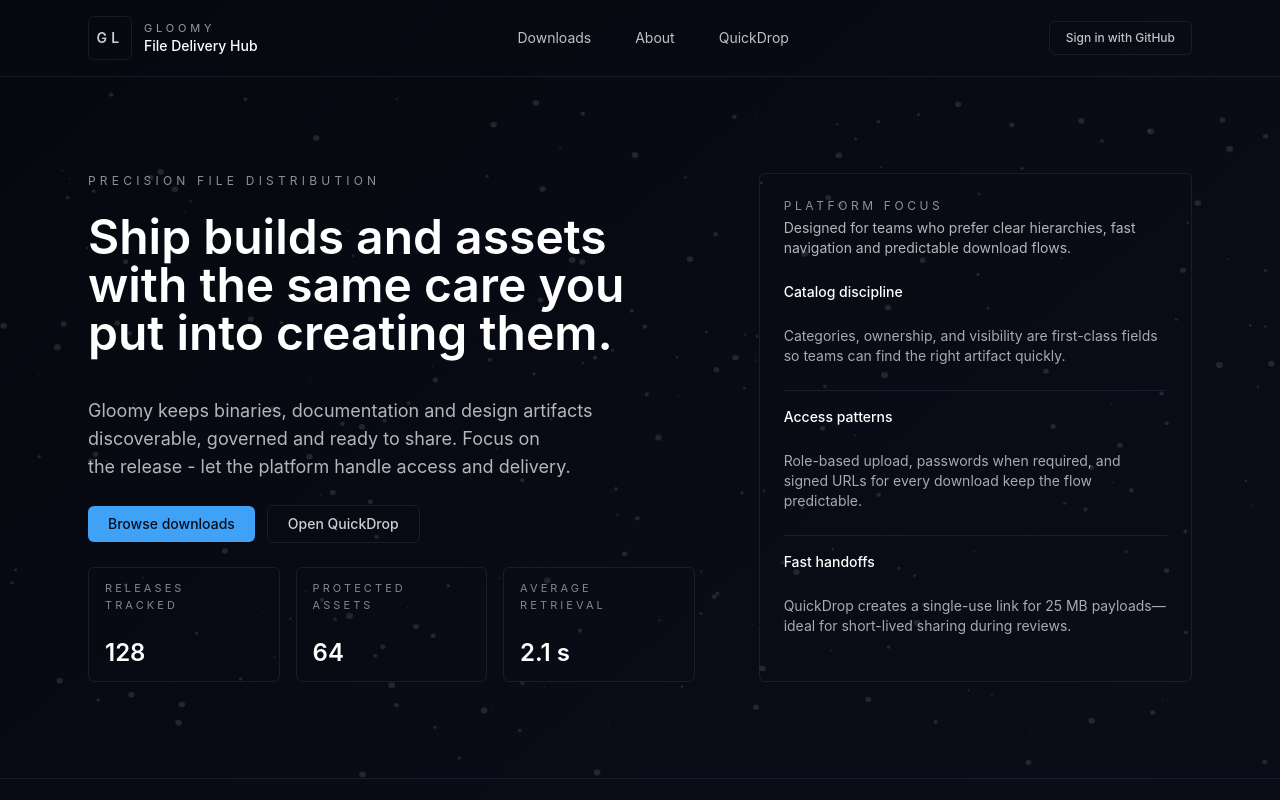
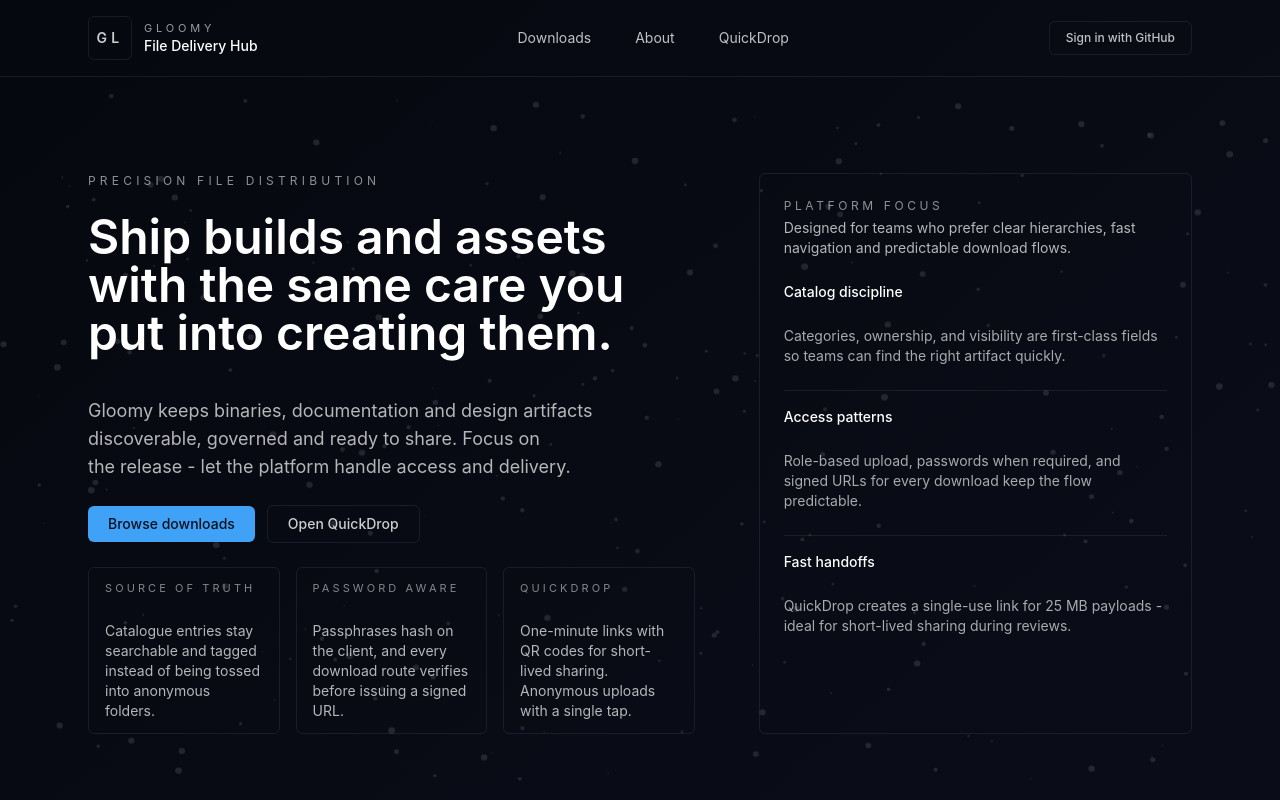
Before and after one commit to Klus3kk/gloomy, a Next.js app: page / in a window 1280 px wide. Shown: the top 800 px of the page. Built offline with nearby package versions, Linux system fonts and the light colour scheme; no server answers.

Commit message:
Changed the main layout of about page and footer.

```diff
--- a/app/about/page.tsx
+++ b/app/about/page.tsx
@@ -1,47 +1,44 @@
 export default function AboutPage() {
   return (
-    <div className="mx-auto flex w-full max-w-5xl flex-col gap-12 px-6 py-16">
-      <section className="space-y-4 border-b border-[var(--divider)] pb-8">
+    <div className="flex w-full flex-col items-center gap-12 px-6 py-16">
+      <section className="flex w-full max-w-4xl flex-col items-center gap-4 border-b border-[var(--divider)] pb-8 text-center">
         <p className="text-xs uppercase tracking-[0.32em] text-white/55">
           Why it exists
         </p>
-        <h1 className="text-4xl font-semibold text-white sm:text-5xl">Gloomy</h1>
+        <h1 className="text-4xl font-semibold text-white sm:text-5xl">
+          Gloomy
+        </h1>
         <p className="max-w-3xl text-sm text-white/70 sm:text-base">
-          Gloomy is a private hub for deliveries on gloomyclue.com. The goal: ship files
-          without dumping them into anonymous storage, keep passwords predictable, and make
-          the UI feel like a calm explorer view. Building it meant plenty of evenings spent
-          polishing details - from hover states to the QuickDrop countdown.
+          The goal: ship fileswithout dumping them into anonymous storage, keep
+          passwords predictable, and make the UI feel like a calm explorer view.
+          Building it meant plenty of evenings spent polishing the little
+          details: from hover states to the QuickDrop countdown.
         </p>
       </section>
 
-      <section className="grid gap-6 lg:grid-cols-[2fr_1fr]">
-        <aside className="flex flex-col gap-4 rounded-xl border border-[var(--divider)] bg-[var(--surface)] p-6 text-sm text-white/70">
-          <h3 className="text-sm uppercase tracking-[0.3em] text-white/55">Under the hood</h3>
+      <section className="grid w-full max-w-4xl gap-6 lg:grid-cols-[2fr_1fr]">
+        <div className="rounded-xl border border-[var(--divider)] bg-[var(--surface)] p-6">
+          <h3 className="text-sm uppercase tracking-[0.3em] text-white/55">
+            Vision
+          </h3>
+          <p className="mt-3 text-sm text-white/70">
+            Build a download experience that feels handcrafted: minimal friction
+            for teammates, intentional guardrails for sensitive artefacts, and a
+            look that reflects the care invested in the products those files
+            represent.
+          </p>
+        </div>
+
+        <aside className="flex flex-col gap-4 rounded-xl border border-[var(--divider)] bg-[var(--surface)] p-6 text-center text-sm text-white/70">
+          <h3 className="text-sm uppercase tracking-[0.3em] text-white/55">
+            Under the hood
+          </h3>
           <p>
-            Next.js, Firebase auth/storage, and Cloudflare at the edge. QuickDrop uses
-            anonymous auth + signed URLs. Tests, linting, and Snyk run on every push.
-            That&#39;s the essentials; the rest is polish.
+            Next.js, Firebase auth/storage, and Cloudflare at the edge.
+            QuickDrop uses anonymous auth + signed URLs. Tests, linting, and
+            Snyk run on every push. That's the essentials; the rest is polish.
           </p>
         </aside>
-      </section>
-
-      <section className="grid gap-6 lg:grid-cols-2">
-        <div className="rounded-xl border border-[var(--divider)] bg-[var(--surface)] p-6">
-          <h3 className="text-sm uppercase tracking-[0.3em] text-white/55">Vision</h3>
-          <p className="mt-3 text-sm text-white/70">
-            Build a download experience that feels handcrafted: minimal friction for
-            teammates, intentional guardrails for sensitive artefacts, and a look that
-            reflects the care invested in the products those files represent.
-          </p>
-        </div>
-        <div className="rounded-xl border border-[var(--divider)] bg-[var(--surface)] p-6">
-          <h3 className="text-sm uppercase tracking-[0.3em] text-white/55">Contact</h3>
-          <p className="mt-3 text-sm text-white/70">
-            Need access? Curious about the stack? Ping me via the contact route on
-            gloomyclue.com. The repo stays private on purpose, but I am always open to
-            comparing notes with people who care about the same details.
-          </p>
-        </div>
       </section>
     </div>
   );
--- a/app/page.tsx
+++ b/app/page.tsx
@@ -13,15 +13,10 @@
   },
   {
     title: "Fast handoffs",
-    detail: "QuickDrop creates a single-use link for 25 MB payloads—ideal for short-lived sharing during reviews.",
+    detail: "QuickDrop creates a single-use link for 25 MB payloads - ideal for short-lived sharing during reviews.",
   },
 ];
 
-const stats = [
-  { label: "Releases tracked", value: "128" },
-  { label: "Protected assets", value: "64" },
-  { label: "Average retrieval", value: "2.1 s" },
-];
 
 export default function Home() {
   useEffect(() => {
@@ -130,12 +125,24 @@
             </div>
 
             <div className="grid gap-4 sm:grid-cols-3">
-              {stats.map((item) => (
-                <dl key={item.label} className="stack-gap rounded-md border border-[var(--divider)] px-4 py-3">
-                  <dt className="text-[11px] uppercase tracking-[0.28em] text-white/50">{item.label}</dt>
-                  <dd className="text-2xl font-semibold text-white">{item.value}</dd>
-                </dl>
-              ))}
+              <dl className="stack-gap rounded-md border border-[var(--divider)] px-4 py-3">
+                <dt className="text-[11px] uppercase tracking-[0.28em] text-white/50">Source of truth</dt>
+                <dd className="text-sm text-white/70">
+                  Catalogue entries stay searchable and tagged instead of being tossed into anonymous folders.
+                </dd>
+              </dl>
+              <dl className="stack-gap rounded-md border border-[var(--divider)] px-4 py-3">
+                <dt className="text-[11px] uppercase tracking-[0.28em] text-white/50">Password aware</dt>
+                <dd className="text-sm text-white/70">
+                  Passphrases hash on the client, and every download route verifies before issuing a signed URL.
+                </dd>
+              </dl>
+              <dl className="stack-gap rounded-md border border-[var(--divider)] px-4 py-3">
+                <dt className="text-[11px] uppercase tracking-[0.28em] text-white/50">QuickDrop</dt>
+                <dd className="text-sm text-white/70">
+                  One-minute links with QR codes for short-lived sharing. Anonymous uploads with a single tap.
+                </dd>
+              </dl>
             </div>
           </div>
 
```
